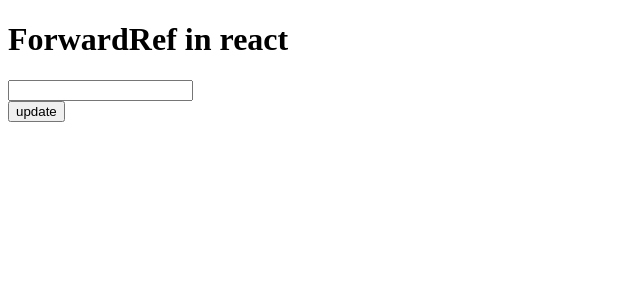
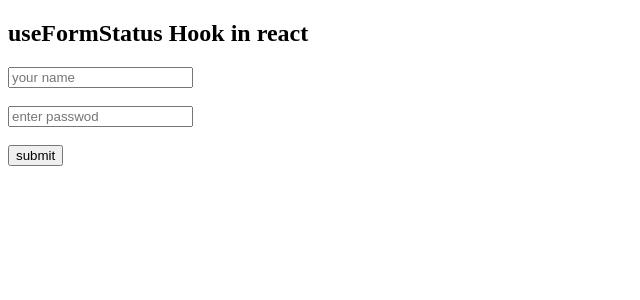
Before and after one commit to Sonukumar201995/react_practice-02, a React (Vite) app: page / in a window 1280 px wide. Shown: the top 300 px of the page, without its empty margins (0-640 px from the left). Built offline with nearby package versions, Linux system fonts and the light colour scheme.

Commit message:
useformstatus hooks in react

```diff
--- a/src/App.jsx
+++ b/src/App.jsx
@@ -1,19 +1,33 @@
-import { useRef } from "react"
-import User from './User'
+import { useFormStatus } from "react-dom"
 
 function App()
 {
-  let inputRef=useRef(null);
-  let update=()=>{
 
-    inputRef.current.value=1000;
-    inputRef.current.focus();
+  let handleform=async()=>{
+    await new Promise(res=>setTimeout(res,2000))
+    console.log("submit")
+
+  }
+
+  function CustomerForm(){
+    const {pending}=useFormStatus();
+    console.log("pending")
+    return(
+      <>
+      <input type="text" placeholder="your name"/>
+      <br /><br />
+      <input type="password" placeholder="enter passwod"/>
+      <br /><br />
+      <button disabled={pending}>{pending ?'submitting...':'submit'}</button>
+      </>
+    )
   }
   return(
     <>
-    <h1>ForwardRef in react</h1>
-    <User ref={inputRef}/>
-    <button onClick={update}>update</button>
+    <h2>useFormStatus Hook in react</h2>
+    <form action={handleform}>
+      <CustomerForm/>
+    </form>
     </>
   )
 }
```
